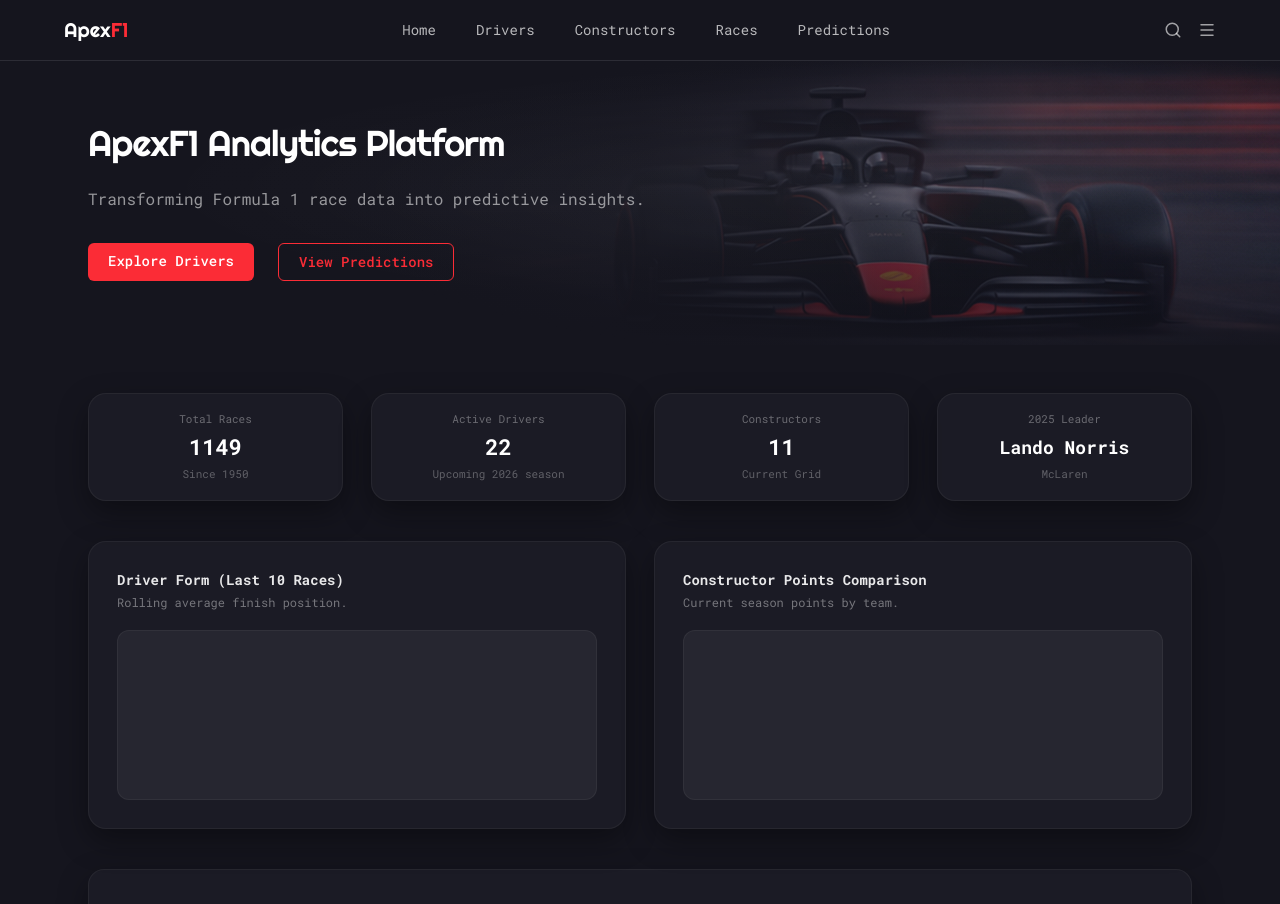
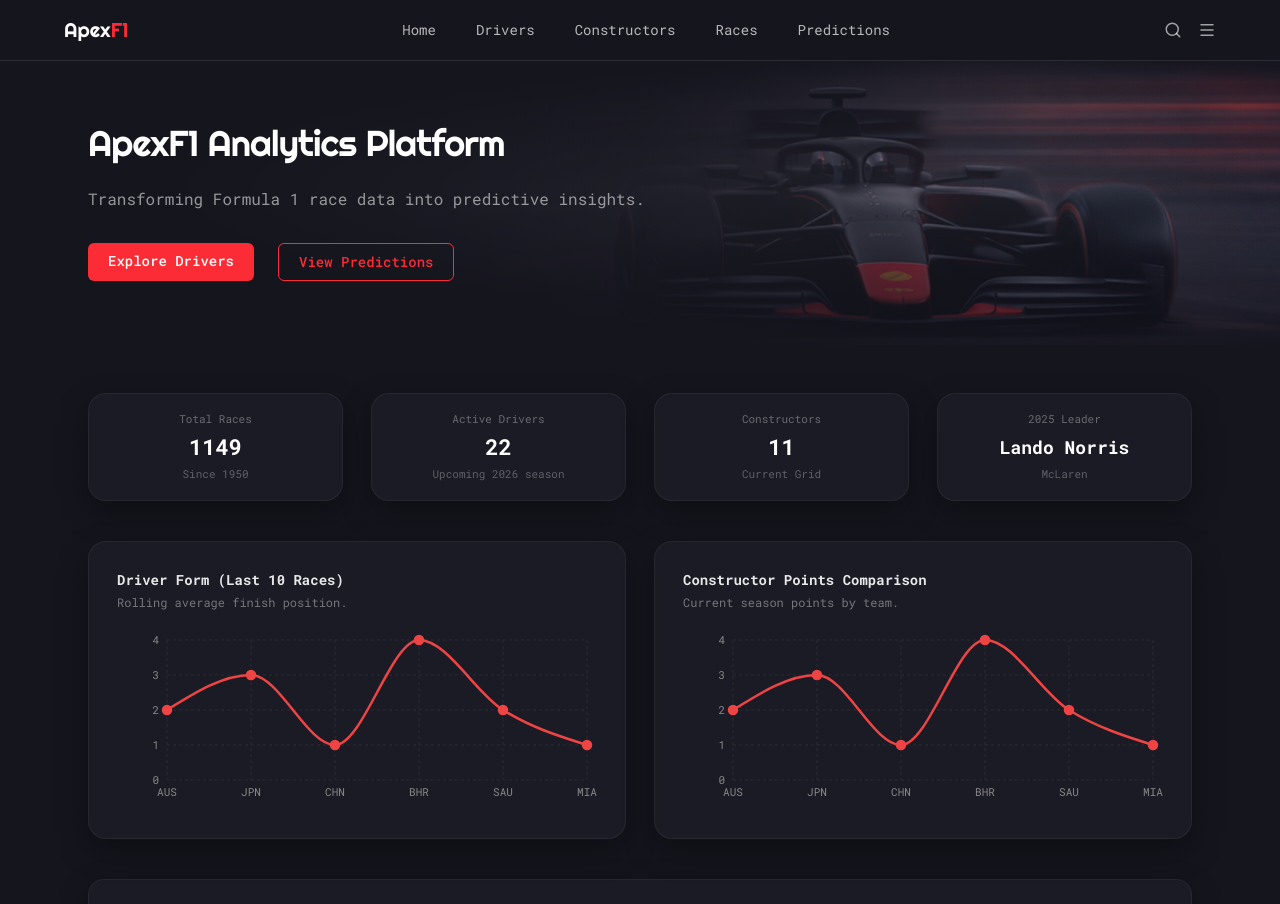
Before and after one commit to HanxxFeli/ApexF1, a Next.js app in the folder web/: page / in a window 1280 px wide. Shown: the top 904 px of the page. Built offline with nearby package versions, Linux system fonts and the light colour scheme.

Commit message:
feat: added recharts driver form visualization component

```diff
--- a/web/app/page.tsx
+++ b/web/app/page.tsx
@@ -4,6 +4,7 @@ import ChartCard from "@/components/ui/ChartCard";
 import Card from "@/components/ui/Card";
 import ProgressBar from "@/components/ui/ProgressBar";
 import { righteous } from "@/app/font";
+import DriverFormChart from "@/components/charts/DriverFormChart";
 
 /**
  * Home/Dashboard Page
@@ -97,7 +98,7 @@ export default function HomePage() {
             title="Driver Form (Last 10 Races)"
             subtitle="Rolling average finish position."
           >
-            <div className="mt-4 h-42.5 rounded-xl border border-white/5 bg-white/5" />
+            <DriverFormChart/>
           </ChartCard>
 
           <ChartCard
@@ -105,7 +106,7 @@ export default function HomePage() {
             subtitle="Current season points by team."
           >
             {/* Placeholder chart area */}
-            <div className="mt-4 h-42.5 rounded-xl border border-white/5 bg-white/5" />
+            <DriverFormChart/>
           </ChartCard>
         </section>
 
--- /dev/null
+++ b/web/components/charts/DriverFormChart.tsx
@@ -0,0 +1,75 @@
+"use client";
+
+import {
+  LineChart,
+  Line,
+  XAxis,
+  YAxis,
+  Tooltip,
+  CartesianGrid,
+  ResponsiveContainer,
+} from "recharts";
+
+/**
+ * Mock driver form data
+ */
+const data = [
+  { race: "AUS", position: 2 },
+  { race: "JPN", position: 3 },
+  { race: "CHN", position: 1 },
+  { race: "BHR", position: 4 },
+  { race: "SAU", position: 2 },
+  { race: "MIA", position: 1 },
+];
+
+export default function DriverFormChart() {
+  return (
+    <ResponsiveContainer width="100%" height={180}>
+      <LineChart
+        data={data}
+        margin={{ top: 10, right: 10, left: -10, bottom: 0 }}
+      >
+        {/* Subtle Grid */}
+        <CartesianGrid stroke="#2a2a36" strokeDasharray="3 3" />
+
+        {/* X Axis */}
+        <XAxis
+          dataKey="race"
+          stroke="#888"
+          tick={{ fill: "#888", fontSize: 11 }}
+          axisLine={false}
+          tickLine={false}
+        />
+
+        {/* Y Axis */}
+        <YAxis
+          stroke="#888"
+          tick={{ fill: "#888", fontSize: 11 }}
+          axisLine={false}
+          tickLine={false}
+        />
+
+        {/* Tooltip */}
+        <Tooltip
+          contentStyle={{
+            background: "#1D1D27",
+            border: "1px solid rgba(255,255,255,0.08)",
+            borderRadius: "8px",
+            color: "white",
+          }}
+          cursor={{ stroke: "#ef4444", strokeWidth: 1 }}
+        />
+
+        {/* F1 red line */}
+        <Line
+          type="monotone"
+          dataKey="position"
+          stroke="#ef4444"
+          strokeWidth={2.5}
+          dot={{ r: 4, fill: "#ef4444" }}
+          activeDot={{ r: 6 }}
+        />
+      </LineChart>
+    </ResponsiveContainer>
+  );
+}
```
